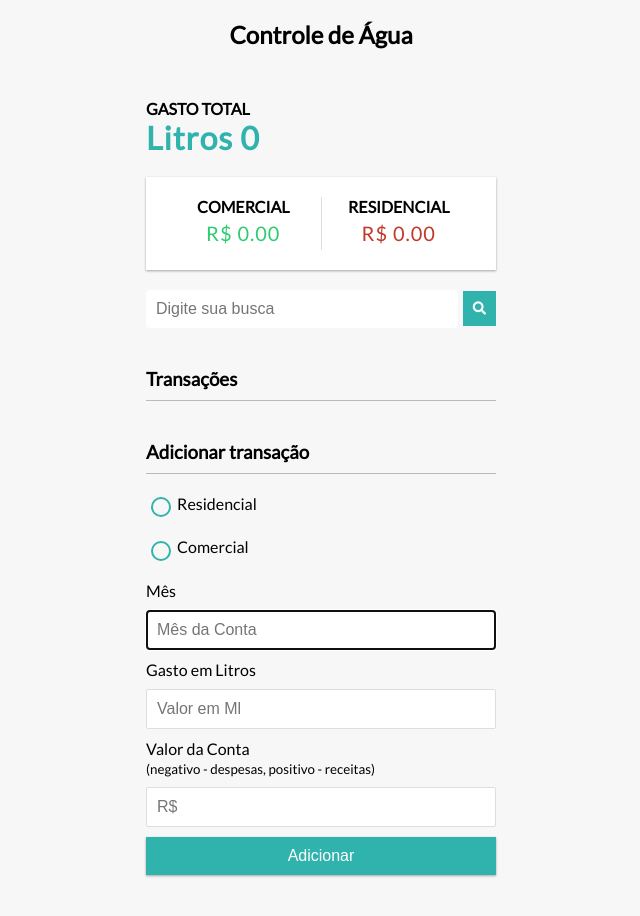
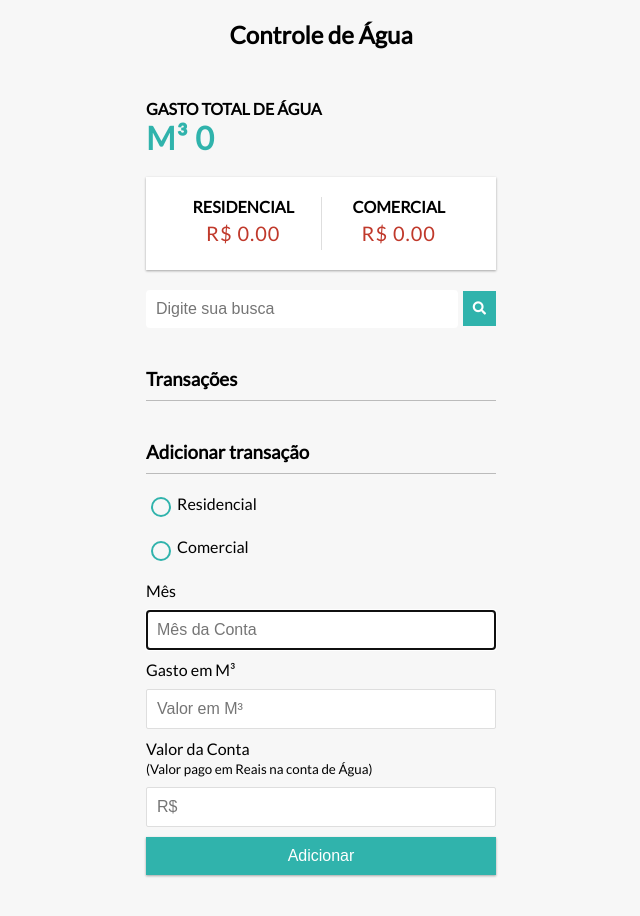
Before and after one commit to enzomchang/GlobalSolution1, a plain HTML site: page index.html in a window 1280 px wide. Shown: the whole page, without its empty margins (319-959 px from the left). Drawn offline with Linux system fonts and the light colour scheme.

Commit message:
fix erros

```diff
--- a/index.html
+++ b/index.html
@@ -11,18 +11,18 @@
     <h2>Controle de Água</h2>
 
     <div class="container">
-    <h4>Gasto Total</h4>
+    <h4>Gasto Total de Água</h4>
 
-    <h1 id="balance" class="balance">Litros 0.00</h1>
+    <h1 id="balance" class="balance">M³ 0.00</h1>
 
     <div class="inc-exp-container">
         <div>
-        <h4>Comercial</h4>
+        <h4>Residencial</h4>
         <p id="money-plus" class="money plus">+ R$0.00</p>
         </div>
 
         <div>
-        <h4>Residencial</h4>
+        <h4>Comercial</h4>
         <p id="money-minus" class="money minus">- R$0.00</p>
         </div>
     </div>
@@ -58,13 +58,13 @@
         </div>
 
         <div class="form-control">
-            <label for="amount">Gasto em Litros</label>
-            <input autofocus type="number" id="liters" placeholder="Valor em Ml" />
+            <label for="amount">Gasto em M³</label>
+            <input autofocus type="number" id="liters" placeholder="Valor em M³" />
             </div>
 
         <div class="form-control">
         <label for="amount">Valor da Conta <br />
-            <small>(negativo - despesas, positivo - receitas)</small>
+            <small>(Valor pago em Reais na conta de Água)</small>
         </label>
         <input type="number" id="amount" placeholder="R$" />
         </div>
--- a/script.js
+++ b/script.js
@@ -24,11 +24,11 @@ const removeTransaction = ID => {
 } // removeTransaction;
 
 // Método de adicionar uma transação
-const addTransactionIntoDOM = ({ amount, name, id }) => {
+const addTransactionIntoDOM = ({ residencial, comercial, name, id }) => {
   // Obtendo o operador matemático
-    const operator = amount < 0 ? '-' : '+';
-    const CSSClass = amount < 0 ? 'minus' : 'plus';
-    const amountWithoutOperator = Math.abs(amount);
+    const operator = '-';
+    const CSSClass = 'minus';
+    const amountWithoutOperator = residencial !== 0 ? Math.abs(residencial) : Math.abs(comercial);
     const li = document.createElement('li');
 
     li.classList.add(CSSClass);
@@ -43,7 +43,7 @@ const addTransactionIntoDOM = ({ amount, name, id }) => {
 
 // Método de recepimento de valores das despesas das transações
 const getExpenses = transactionAmounts => Math.abs(transactionAmounts
-    .filter(value => value < 0)
+    .filter(value => value > 0)
     .reduce((accumulator, value) => accumulator + value, 0))
   .toFixed(2); // getExpenses();
 
@@ -62,17 +62,18 @@ const getTotal = transactionLiters =>  transactionLiters
 
 // Método de atualização das informações das transações
 const updateBalanceValues = () => {
-    const transactionAmounts = transactions.map(({ amount }) => amount);
+    const transactionResidencial = transactions.map(({ residencial }) => residencial);
+    const transactionComercial = transactions.map(({ comercial }) => comercial);
     const transactionLiters = transactions.map(({ liters }) => liters);
 
     const total = getTotal(transactionLiters);
 
-    const income = getIncome(transactionAmounts);
+    const income = getIncome(transactionResidencial);
 
-    const expense = getExpenses(transactionAmounts);
+    const expense = getIncome(transactionComercial);
 
   // Exibindo o soldo total no display
-    balanceDisplay.textContent = `Litros ${total}`;
+    balanceDisplay.textContent = `M³ ${total}`;
   // Exibindo o valor total das receitas no display
     incomeDisplay.textContent = `R$ ${income}`;
   // Exibindo o valor total despesas no display
@@ -102,7 +103,8 @@ const addToTransactionArray = (transactionName, transactionAmount, transactionLi
     transactions.push({
     id: generateID(),
     name: transactionName,
-    amount: Number(transactionAmount),
+    residencial: document.querySelector('input[name="tipo"]:checked').value === 'residencial' ? Number(transactionAmount) : 0,
+    comercial: document.querySelector('input[name="tipo"]:checked').value !== 'residencial' ? Number(transactionAmount) : 0,
     liters: Number(transactionLiters)
     });
 } // addToTransactionArray();
@@ -121,7 +123,8 @@ const handleFormSubmit = event => {
     const transactionName = inputTransactionName.value.trim();
     const transactionAmount = inputTransactionAmount.value.trim();
     const transactionLiters = inputTransactionLiters.value.trim();
-    const isSomeInputEmpty = transactionName === '' || transactionAmount === '' || transactionLiters  === '';
+    const transactionType = document.querySelector('input[name="tipo"]:checked');
+    const isSomeInputEmpty = transactionName === '' || transactionAmount === '' || transactionLiters  === '' || transactionType === null;
 
   // Verificando se os inputs estão preenchidos
     if (isSomeInputEmpty) {
--- a/style.css
+++ b/style.css
@@ -66,7 +66,7 @@ h4 {
 }
 
 .money.plus {
-  color: #2ecc71;
+  color: #c0392b;
 }
 
 .money.minus {
@@ -124,7 +124,7 @@ input[type='number'] {
 }
 
 .transactions li.plus {
-  border-right: 5px solid #2ecc71;
+  border-right: 5px solid #c0392b;
 }
 
 .transactions li.minus {
```
